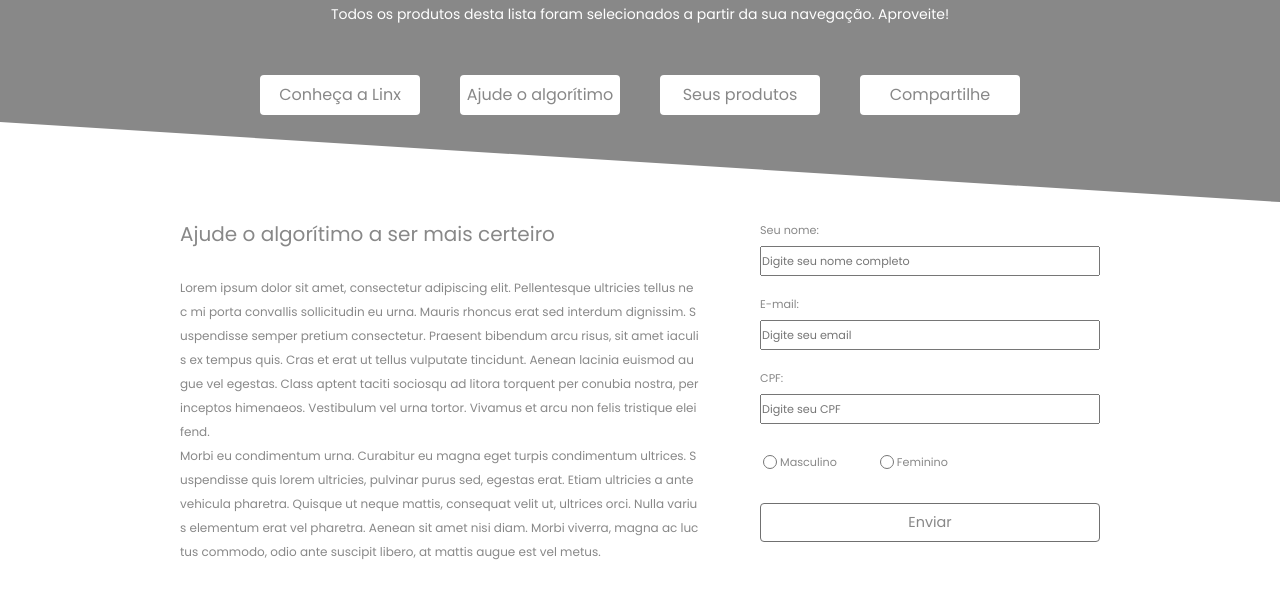
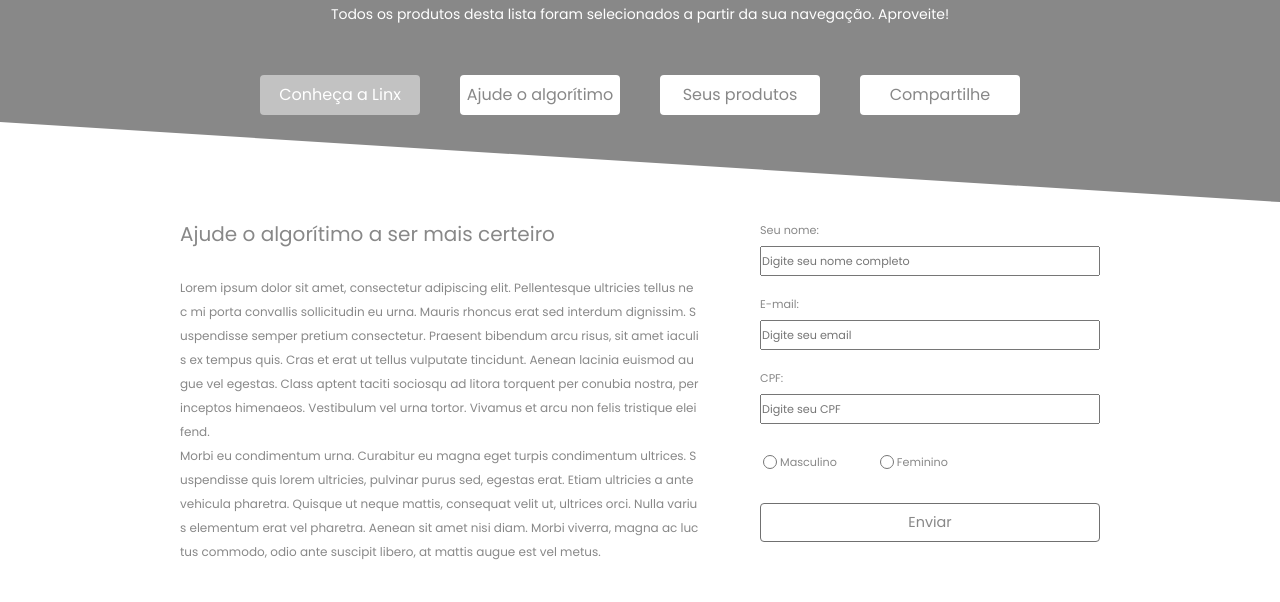
Before and after one commit to lucianossouza/desafio-desenvolvedor-front-end, a plain HTML site: page index.html in a window 1280 px wide. In both pictures the pointer is over the item "Conheça a Linx". Shown: the part 198-800 px from the top of the page. Drawn offline with Linux system fonts and the light colour scheme; no server answers.

Commit message:
adicionar style

```diff
--- a/style.css
+++ b/style.css
@@ -88,6 +88,16 @@ ul {
   display: inline-block;
   text-align: center;
 }
+
+ .list-menu li:hover {
+  background: #c2c2c2;
+  cursor: pointer;
+}
+
+a:hover {
+  color: var(--light-color);
+}
+
 /* ------------------------------------------------------ END HEADER ------------------------------------------------------ */
 
 
```
